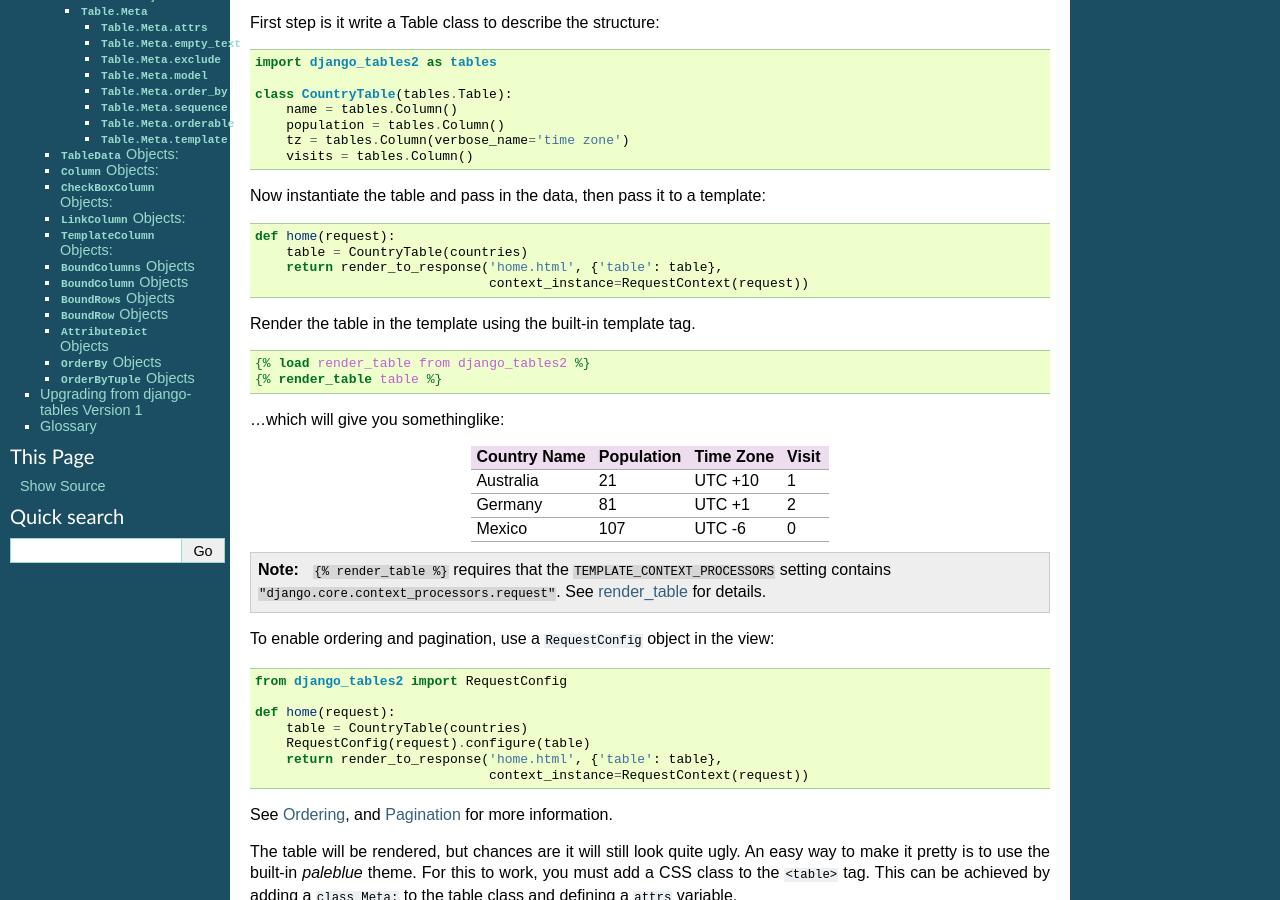
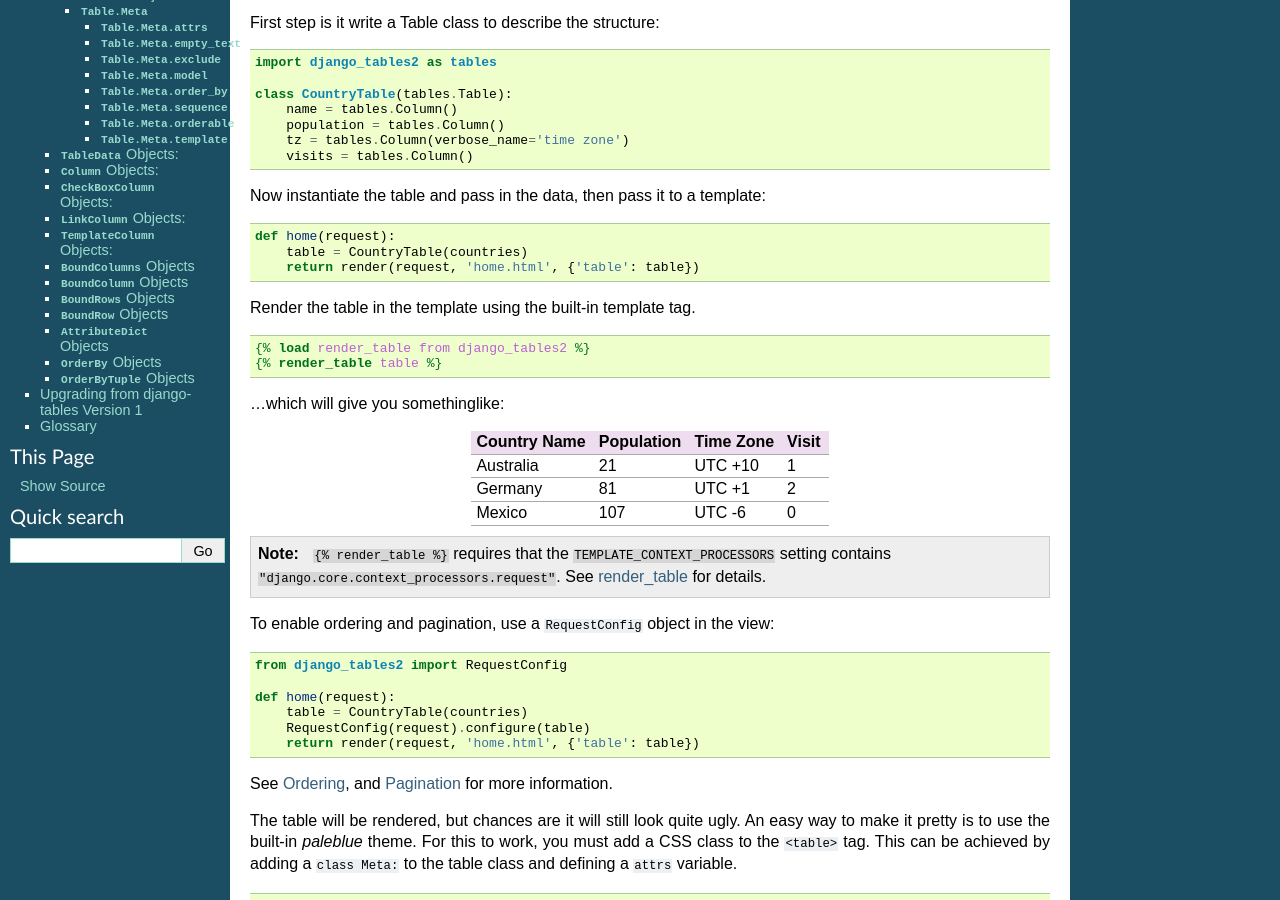
Before and after one commit to jieter/django-tables2, a Sphinx documentation site: the page built from docs/index.rst, in a window 1280 px wide and 900 px high, scrolled down 696 px. Built offline with Sphinx 7.4.7, drawn with Linux system fonts in a browser that asks for light colours; some of the changed text lies outside the part shown.

Commit message:
Examples use render() instead of render_to_response()
Django >= 1.3 is required now, so can use the nicer shortcuts.

```diff
--- a/docs/index.rst
+++ b/docs/index.rst
@@ -59,8 +59,7 @@ Now instantiate the table and pass in the data, then pass it to a template:
 
     def home(request):
         table = CountryTable(countries)
-        return render_to_response('home.html', {'table': table},
-                                  context_instance=RequestContext(request))
+        return render(request, 'home.html', {'table': table})
 
 Render the table in the template using the built-in template tag.
 
@@ -96,8 +95,7 @@ To enable ordering and pagination, use a ``RequestConfig`` object in the view:
     def home(request):
         table = CountryTable(countries)
         RequestConfig(request).configure(table)
-        return render_to_response('home.html', {'table': table},
-                                  context_instance=RequestContext(request))
+        return render(request, 'home.html', {'table': table})
 
 
 See :ref:`ordering`, and :ref:`pagination` for more information.
@@ -295,8 +293,7 @@ pass in the current page number, e.g.
     def people_listing(request):
         table = PeopleTable(Person.objects.all())
         table.paginate(page=request.GET.get('page', 1), per_page=25)
-        return render_to_response('people_listing.html', {'table': table},
-                                  context_instance=RequestContext(request))
+        return render(request, 'people_listing.html', {'table': table})
 
 If you're using ``RequestConfig``, pass pagination options to the constructor,
 e.g.:
@@ -306,8 +303,7 @@ e.g.:
     def people_listing(request):
         table = PeopleTable(Person.objects.all())
         RequestConfig(request, paginate={"per_page": 25}).configure(table)
-        return render_to_response('people_listing.html', {'table': table},
-                                  context_instance=RequestContext(request))
+        return render(request, 'people_listing.html', {'table': table})
 
 .. _custom-rendering:
 
@@ -427,9 +423,8 @@ fields with a table-specific name. e.g.
         table2 = PeopleTable(Person.objects.all(), prefix="2-")  # prefix specified
         config.configure(table1)
         config.configure(table2)
-        return render_to_response("people_listing.html",
-                                  {"table1": table1, "table2": table2},
-                                  context_instance=RequestContext(request))
+        return render(request, "people_listing.html",
+                      {"table1": table1, "table2": table2})
 
 .. _column-attributes:
 
```
